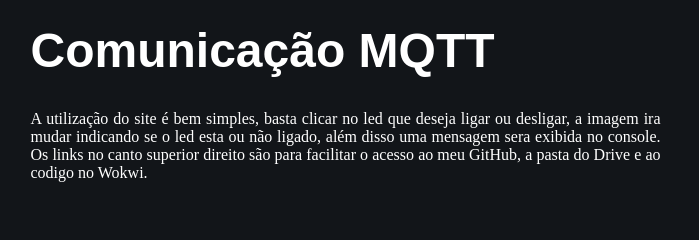
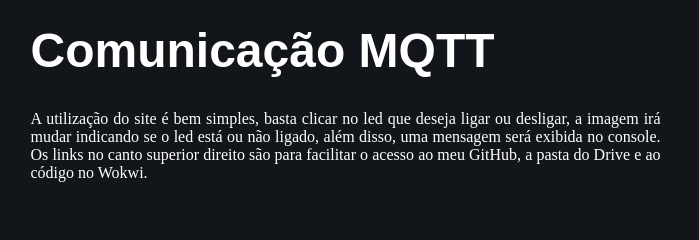
Before and after one commit to BDu4rTe/ExercicioESP, a plain HTML site: page index.html in a window 1280 px wide. Shown: the part 151-391 px from the top of the page, 74-773 px from the left. Drawn offline with Linux system fonts and the light colour scheme; a script that the page names is missing.

Commit message:
correcao de txt

```diff
--- a/index.html
+++ b/index.html
@@ -23,9 +23,9 @@
             <div class="section-principal-text">
                 <h1 class="section-principal-titulo">Comunicação MQTT</h1>
                 <p class="section-principal-paragrafo">
-                    A utilização do site é bem simples, basta clicar no led que deseja ligar ou desligar, a imagem ira mudar indicando se o led esta ou não ligado,
-                    além disso uma mensagem sera exibida no console.
-                    Os links no canto superior direito são para facilitar o acesso ao meu GitHub, a pasta do Drive e ao codigo no Wokwi.
+                    A utilização do site é bem simples, basta clicar no led que deseja ligar ou desligar, a imagem irá mudar indicando se o led está ou não ligado,
+                	além disso, uma mensagem será exibida no console.
+                	Os links no canto superior direito são para facilitar o acesso ao meu GitHub, a pasta do Drive e ao código no Wokwi.
                 </p>
             </div>
             <div class="div-leds" >
```
Also changed, not shown: 1 other file.
